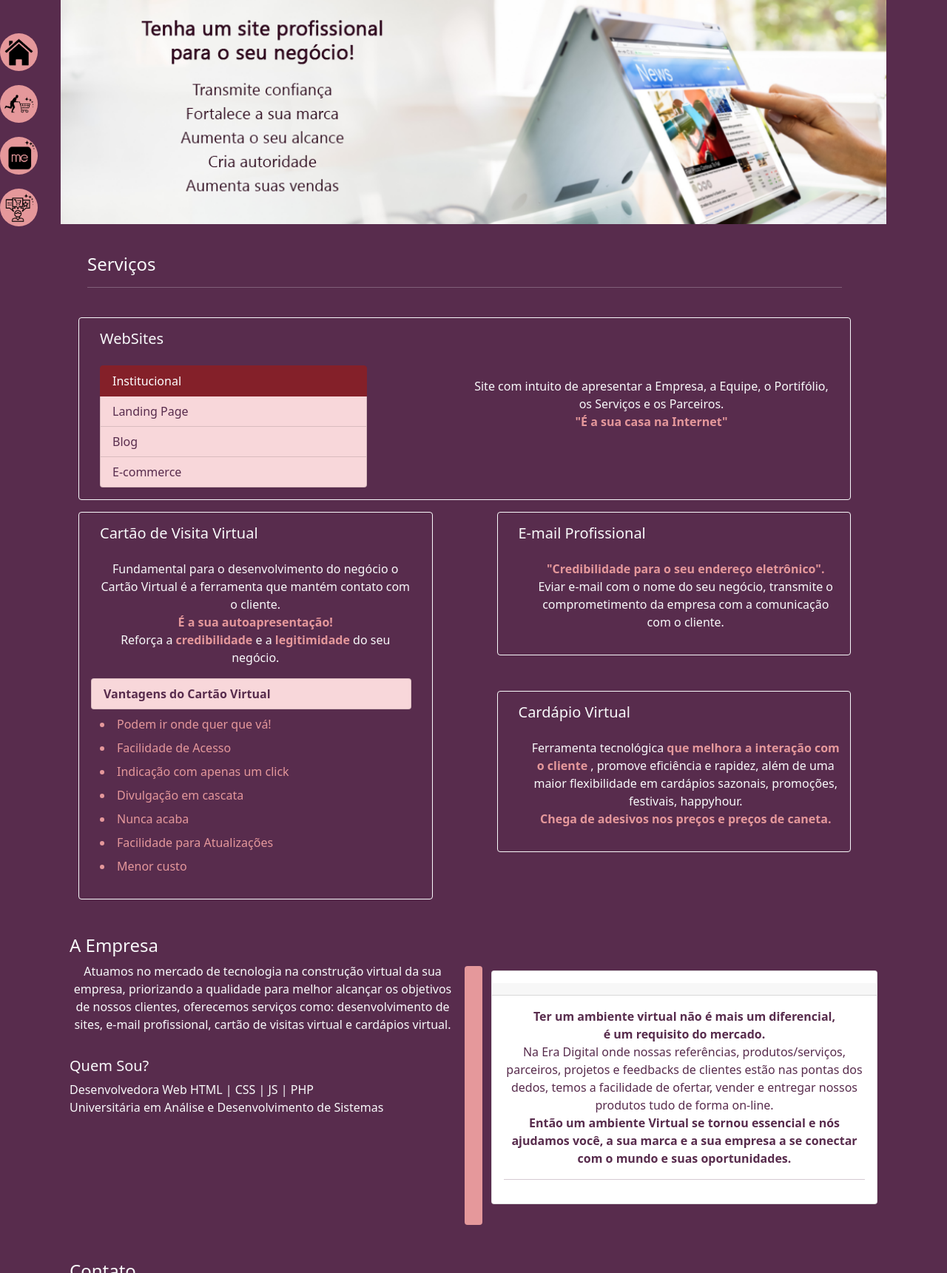
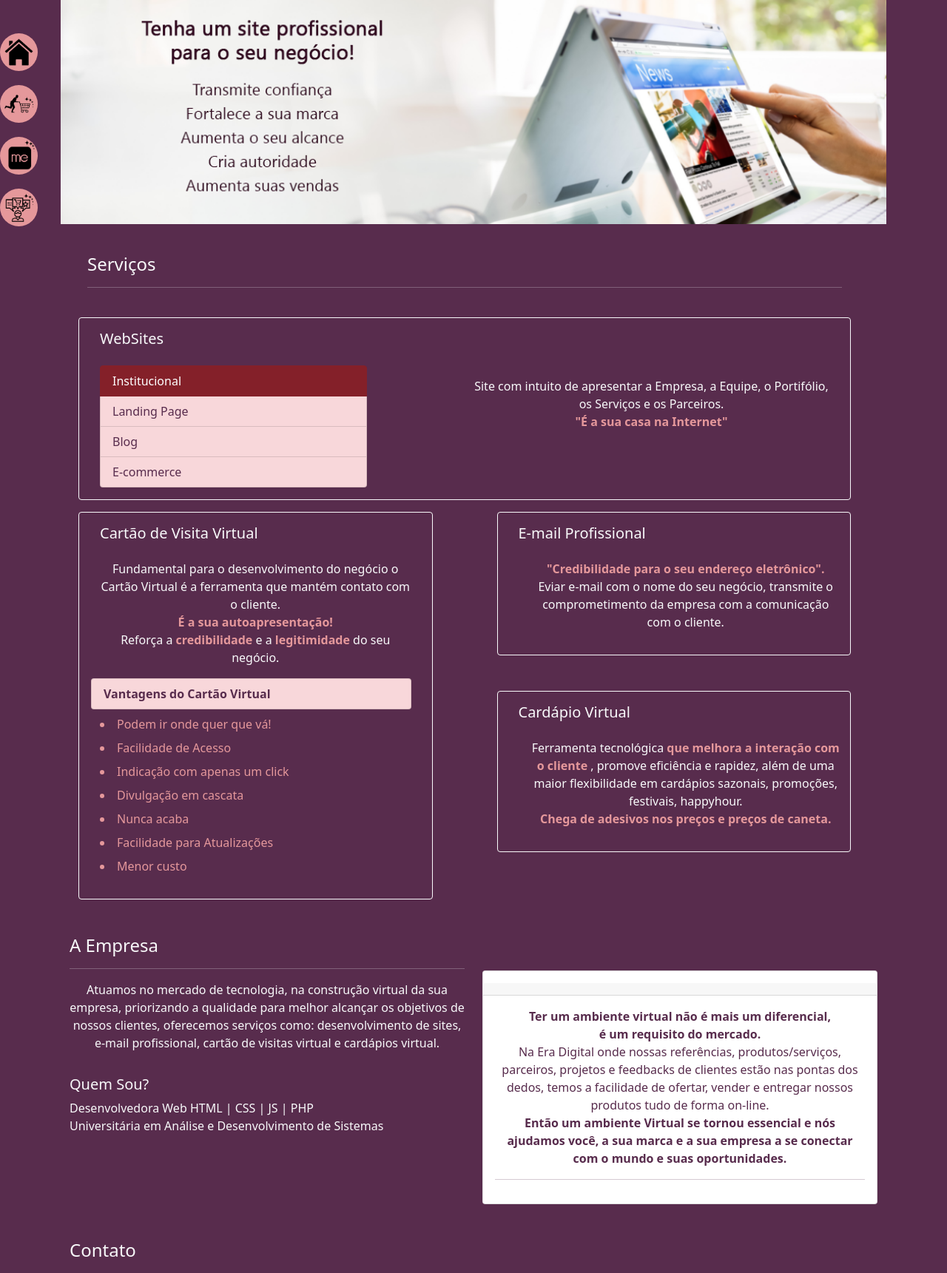
Before and after one commit to SemiramisCavalcanti/PJ02SiteDev, a PHP site: page / in a window 1280 px wide. Shown: the part 163-1884 px from the top of the page at 74% size. Run offline with PHP 8.4, Linux system fonts and the light colour scheme.

Commit message:
ajuste de hr

```diff
--- a/paginas/topicos/contato-localizacao.php
+++ b/paginas/topicos/contato-localizacao.php
@@ -8,6 +8,7 @@
     <div class="col-md text-light">
         <h4 class="mt-5 ml-3">
             Contato
+            <hr>
         </h4>
         <!-- Fomulário de Envio Contato -->
         <form method="post" action="formulario_php.php" class="mt-5">
--- a/paginas/topicos/sobre.php
+++ b/paginas/topicos/sobre.php
@@ -7,8 +7,9 @@
                <!-- A empresa -->
                <h4>
                    A Empresa
+                   <hr>
                </h4>
-               <p class="text-center">Atuamos no mercado de tecnologia na construção virtual da sua empresa, priorizando a qualidade para
+               <p class="text-center">Atuamos no mercado de tecnologia, na construção virtual da sua empresa, priorizando a qualidade para
                    melhor alcançar os objetivos de nossos clientes, oferecemos serviços como: desenvolvimento de sites,
                    e-mail profissional, cartão de visitas virtual e cardápios virtual.
                </p>
@@ -30,9 +31,7 @@
 
                </div>
            </div>
-           <!-- Fim Coluna 01 -->
-           <div class="col-1 linhaVertical rounded">
-           </div>
+
            <!-- Coluna 02 -->
            <div class="col-sm text-light mt-5 ">
                <div class="card m-auto mt-5 ">
```
